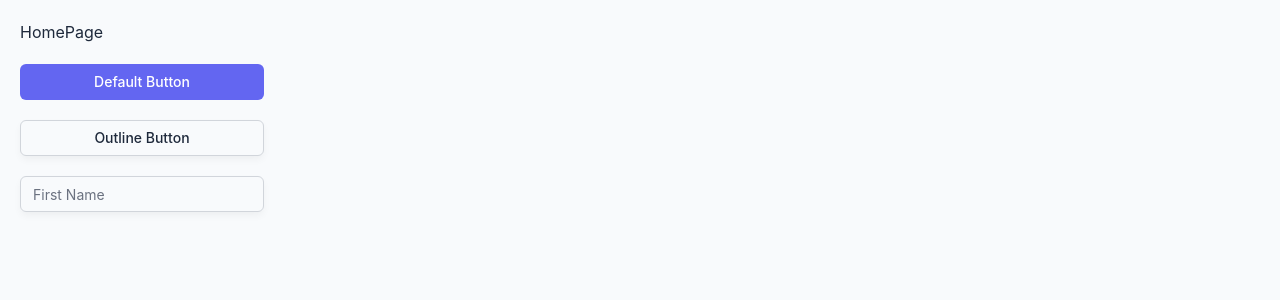
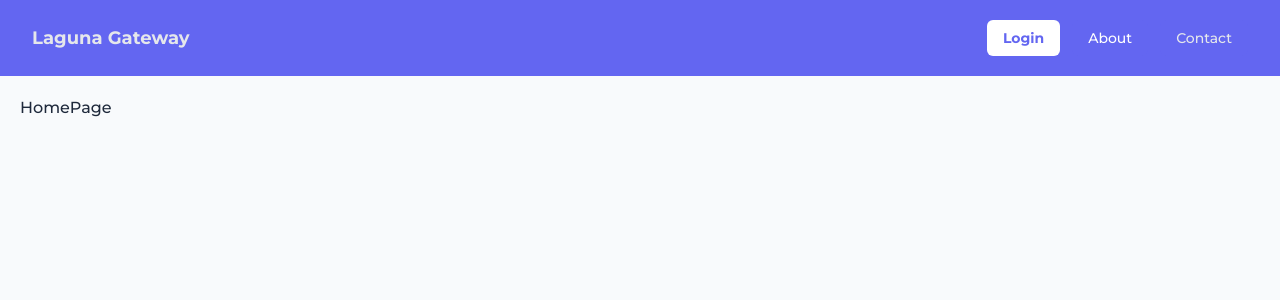
Before and after one commit to breakdaiz/laguna-gateways, a Next.js app: page / in a window 1280 px wide. Shown: the top 300 px of the page. Built offline with nearby package versions, Linux system fonts and the light colour scheme.

Commit message:
Refactor layout and page components to use Montserrat font and streamline HomePage structure

```diff
--- a/src/app/layout.tsx
+++ b/src/app/layout.tsx
@@ -1,15 +1,12 @@
 import type { Metadata } from "next";
-import { Geist, Geist_Mono } from "next/font/google";
+import { Montserrat } from "next/font/google";
 import "./globals.css";
 
-const geistSans = Geist({
-  variable: "--font-geist-sans",
+const montserrat = Montserrat({
+  variable: "--font-montserrat",
   subsets: ["latin"],
-});
-
-const geistMono = Geist_Mono({
-  variable: "--font-geist-mono",
-  subsets: ["latin"],
+  display: "swap",
+  weight: ["500", "600", "700", "800", "900"],
 });
 
 export const metadata: Metadata = {
@@ -24,11 +21,7 @@ export default function RootLayout({
 }>) {
   return (
     <html lang='en'>
-      <body
-        className={`${geistSans.variable} ${geistMono.variable} antialiased`}
-      >
-        {children}
-      </body>
+      <body className={`${montserrat.className} antialiased`}>{children}</body>
     </html>
   );
 }
--- a/src/app/page.tsx
+++ b/src/app/page.tsx
@@ -1,16 +1,40 @@
+import { Button } from "@/components/ui/button";
 import React from "react";
-import { Button } from "@/components/ui/button";
-import { Input } from "@/components/ui/input";
 
-function HomePage() {
+const Menu = () => (
+  <nav className='flex items-center w-full px-8 py-5 bg-primary'>
+    {/* Logo (left) */}
+    <div className='flex-1 flex items-center'>
+      {/* <img
+        src='/logo.png'
+        alt='Logo'
+        className='h-8 w-8 mr-2'
+        style={{ objectFit: "contain" }}
+      /> */}
+      <span className='font-bold text-lg text-secondary'>Laguna Gateway</span>
+    </div>
+    {/* Title Menu (right) */}
+    <div className='flex-1 flex items-center justify-end space-x-3'>
+      <Button className='bg-white font-bold text-primary hover:bg-blue-800 hover:text-secondary  cursor-pointer'>
+        Login
+      </Button>
+      <Button className=' hover:text-blue-300 font-medium cursor-pointer'>
+        About
+      </Button>
+      <Button className='text-secondary hover:text-blue-300 font-medium  cursor-pointer'>
+        Contact
+      </Button>
+    </div>
+  </nav>
+);
+
+const HomePage = () => {
   return (
-    <div className='p-5 flex flex-col w-max gap-5'>
-      <h1>HomePage</h1>
-      <Button>Default Button</Button>
-      <Button variant='outline'>Outline Button</Button>
-      <Input placeholder='First Name' />
+    <div>
+      <Menu />
+      <div className='p-5'>HomePage</div>
     </div>
   );
-}
+};
 
 export default HomePage;
```
